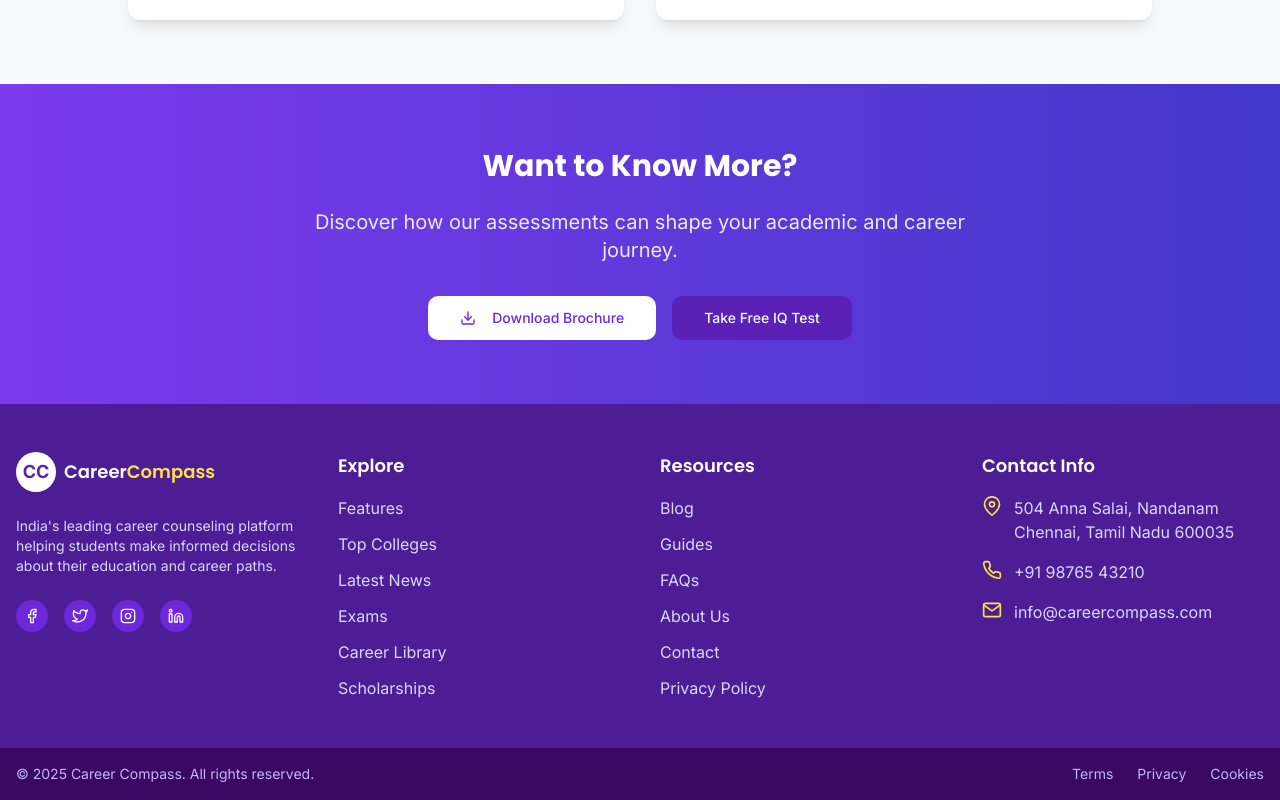
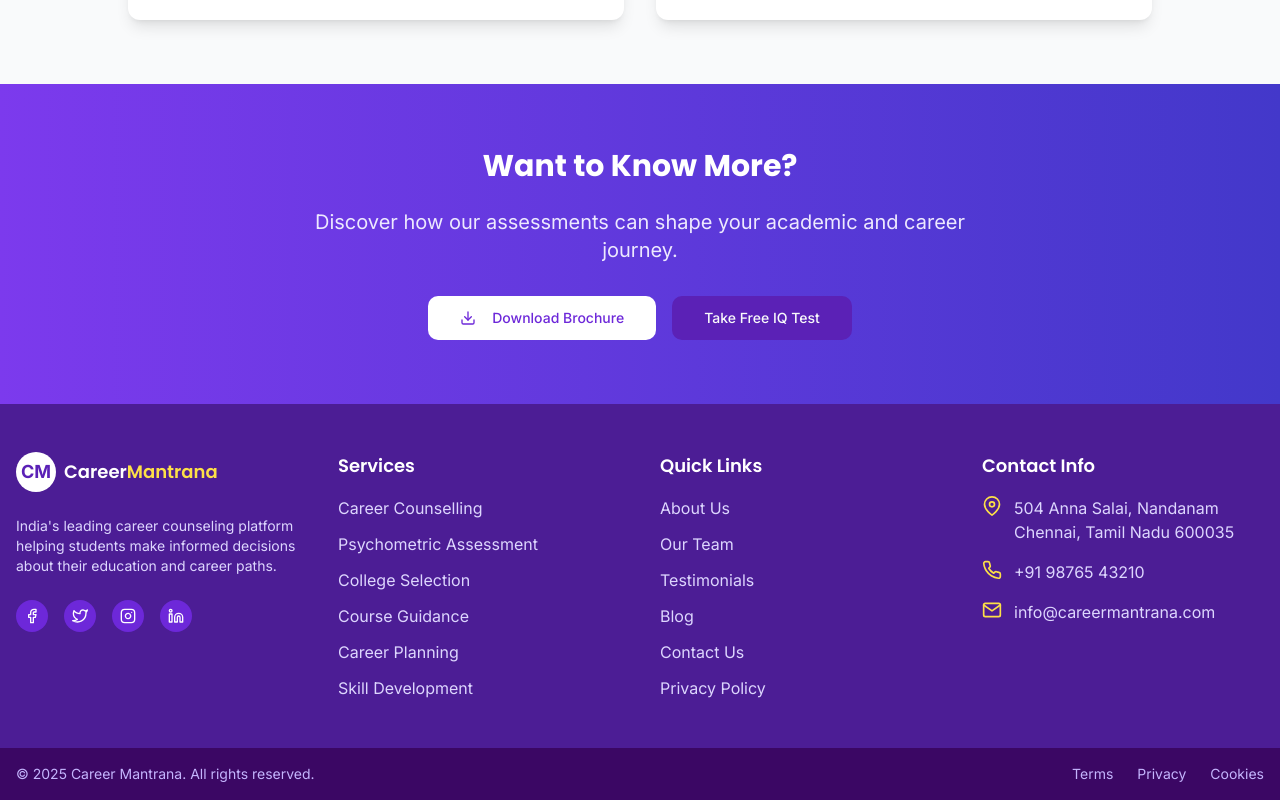
Before and after one commit to shubham196/career-compass-reimagine, a React (Vite) app: page /iq-test in a window 1280 px wide. Shown: the part 3244-4044 px from the top of the page. Built offline with nearby package versions, Linux system fonts and the light colour scheme.

Commit message:
feat: Update footer with new branding
Update the existing footer component to match the branding and content from the provided image. This includes updating the company name, links, and contact information.

```diff
--- a/src/components/Footer.tsx
+++ b/src/components/Footer.tsx
@@ -9,9 +9,9 @@ const Footer = () => {
           <div>
             <div className="flex items-center mb-6">
               <div className="w-10 h-10 rounded-full bg-white flex items-center justify-center mr-2">
-                <span className="text-purple-800 font-bold text-lg">CC</span>
+                <span className="text-purple-800 font-bold text-lg">CM</span>
               </div>
-              <span className="font-poppins font-semibold text-lg">Career<span className="text-yellow-300">Compass</span></span>
+              <span className="font-poppins font-semibold text-lg">Career<span className="text-yellow-300">Mantrana</span></span>
             </div>
 
             <p className="text-purple-200 mb-6 text-sm">
@@ -47,25 +47,25 @@ const Footer = () => {
           </div>
 
           <div>
-            <h3 className="text-lg font-semibold mb-4">Explore</h3>
+            <h3 className="text-lg font-semibold mb-4">Services</h3>
             <ul className="space-y-3">
-              <li><a href="#features" className="text-purple-200 hover:text-white transition-colors">Features</a></li>
-              <li><a href="#colleges" className="text-purple-200 hover:text-white transition-colors">Top Colleges</a></li>
-              <li><a href="#news" className="text-purple-200 hover:text-white transition-colors">Latest News</a></li>
-              <li><a href="#" className="text-purple-200 hover:text-white transition-colors">Exams</a></li>
-              <li><a href="#" className="text-purple-200 hover:text-white transition-colors">Career Library</a></li>
-              <li><a href="#" className="text-purple-200 hover:text-white transition-colors">Scholarships</a></li>
+              <li><a href="#" className="text-purple-200 hover:text-white transition-colors">Career Counselling</a></li>
+              <li><a href="#" className="text-purple-200 hover:text-white transition-colors">Psychometric Assessment</a></li>
+              <li><a href="#" className="text-purple-200 hover:text-white transition-colors">College Selection</a></li>
+              <li><a href="#" className="text-purple-200 hover:text-white transition-colors">Course Guidance</a></li>
+              <li><a href="#" className="text-purple-200 hover:text-white transition-colors">Career Planning</a></li>
+              <li><a href="#" className="text-purple-200 hover:text-white transition-colors">Skill Development</a></li>
             </ul>
           </div>
 
           <div>
-            <h3 className="text-lg font-semibold mb-4">Resources</h3>
+            <h3 className="text-lg font-semibold mb-4">Quick Links</h3>
             <ul className="space-y-3">
+              <li><a href="#" className="text-purple-200 hover:text-white transition-colors">About Us</a></li>
+              <li><a href="#" className="text-purple-200 hover:text-white transition-colors">Our Team</a></li>
+              <li><a href="#" className="text-purple-200 hover:text-white transition-colors">Testimonials</a></li>
               <li><a href="#" className="text-purple-200 hover:text-white transition-colors">Blog</a></li>
-              <li><a href="#" className="text-purple-200 hover:text-white transition-colors">Guides</a></li>
-              <li><a href="#faqs" className="text-purple-200 hover:text-white transition-colors">FAQs</a></li>
-              <li><a href="#" className="text-purple-200 hover:text-white transition-colors">About Us</a></li>
-              <li><a href="#contact" className="text-purple-200 hover:text-white transition-colors">Contact</a></li>
+              <li><a href="#contact" className="text-purple-200 hover:text-white transition-colors">Contact Us</a></li>
               <li><a href="#" className="text-purple-200 hover:text-white transition-colors">Privacy Policy</a></li>
             </ul>
           </div>
@@ -94,7 +94,7 @@ const Footer = () => {
                   <path d="M4 4h16c1.1 0 2 .9 2 2v12c0 1.1-.9 2-2 2H4c-1.1 0-2-.9-2-2V6c0-1.1.9-2 2-2z"></path>
                   <polyline points="22,6 12,13 2,6"></polyline>
                 </svg>
-                <span className="text-purple-200">info@careercompass.com</span>
+                <span className="text-purple-200">info@careermantrana.com</span>
               </li>
             </ul>
           </div>
@@ -105,7 +105,7 @@ const Footer = () => {
         <div className="container mx-auto px-4">
           <div className="flex flex-wrap justify-between items-center">
             <p className="text-purple-300 text-sm">
-              © {new Date().getFullYear()} Career Compass. All rights reserved.
+              © {new Date().getFullYear()} Career Mantrana. All rights reserved.
             </p>
             <div className="flex space-x-6 mt-4 sm:mt-0">
               <a href="#" className="text-purple-300 text-sm hover:text-white">Terms</a>
```
